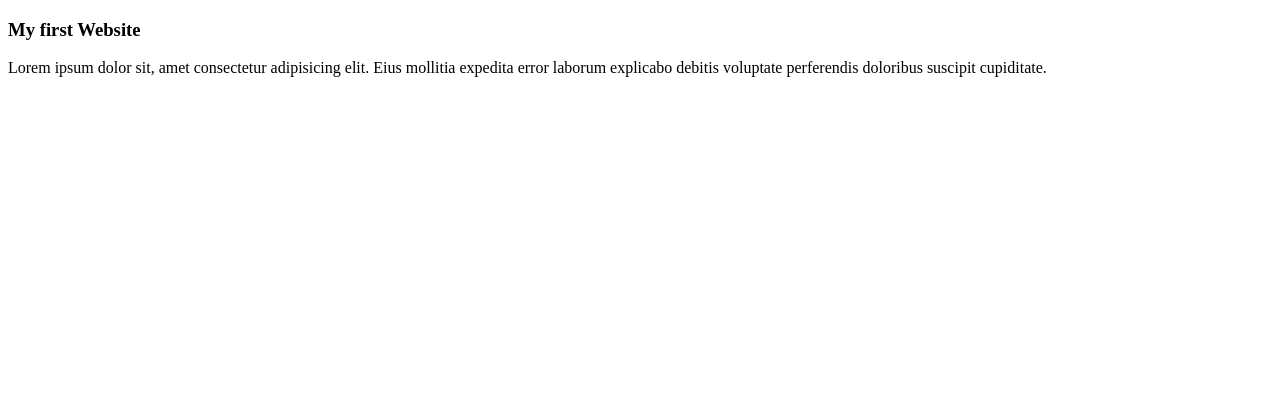
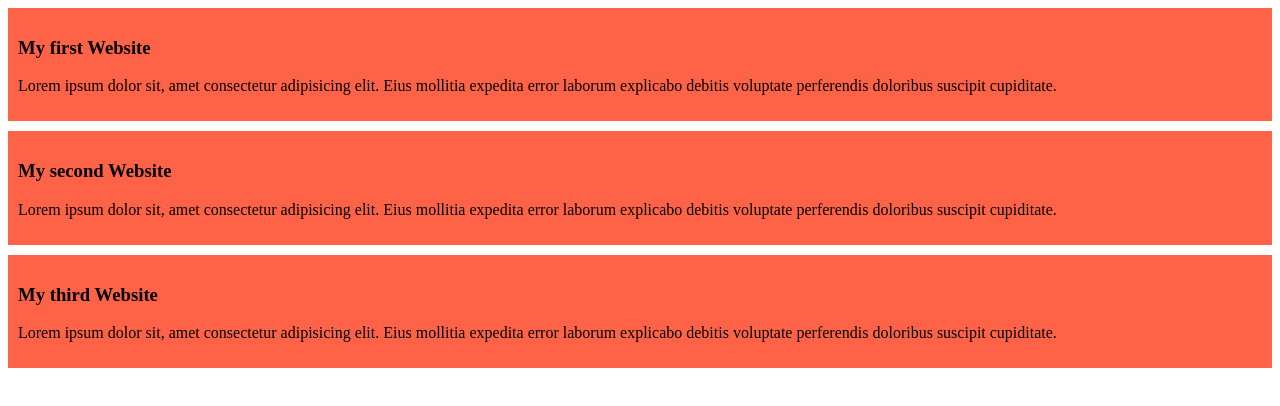
Before and after one commit to mahdibinalamgir/my-simple-website, a plain HTML site: page index.html in a window 1280 px wide. Drawn offline with Linux system fonts and the light colour scheme.

Commit message:
added the second and third blog

```diff
--- a/index.html
+++ b/index.html
@@ -7,7 +7,17 @@
     <link rel="stylesheet" href="style/blog.css">
 </head>
 <body>
+    <div>
     <h3>My first Website</h3>
     <p>Lorem ipsum dolor sit, amet consectetur adipisicing elit. Eius mollitia expedita error laborum explicabo debitis voluptate perferendis doloribus suscipit cupiditate.</p>
+</div>
+    <div>
+    <h3>My second Website</h3>
+    <p>Lorem ipsum dolor sit, amet consectetur adipisicing elit. Eius mollitia expedita error laborum explicabo debitis voluptate perferendis doloribus suscipit cupiditate.</p>
+</div>
+    <div>
+    <h3>My third Website</h3>
+    <p>Lorem ipsum dolor sit, amet consectetur adipisicing elit. Eius mollitia expedita error laborum explicabo debitis voluptate perferendis doloribus suscipit cupiditate.</p>
+</div>
 </body>
 </html>
--- a/style/blog.css
+++ b/style/blog.css
@@ -1,4 +1,5 @@
 div{
     background-color: tomato;
-    padding: 100px;
+    padding: 10px;
+    margin-bottom: 10px;
 }
```
